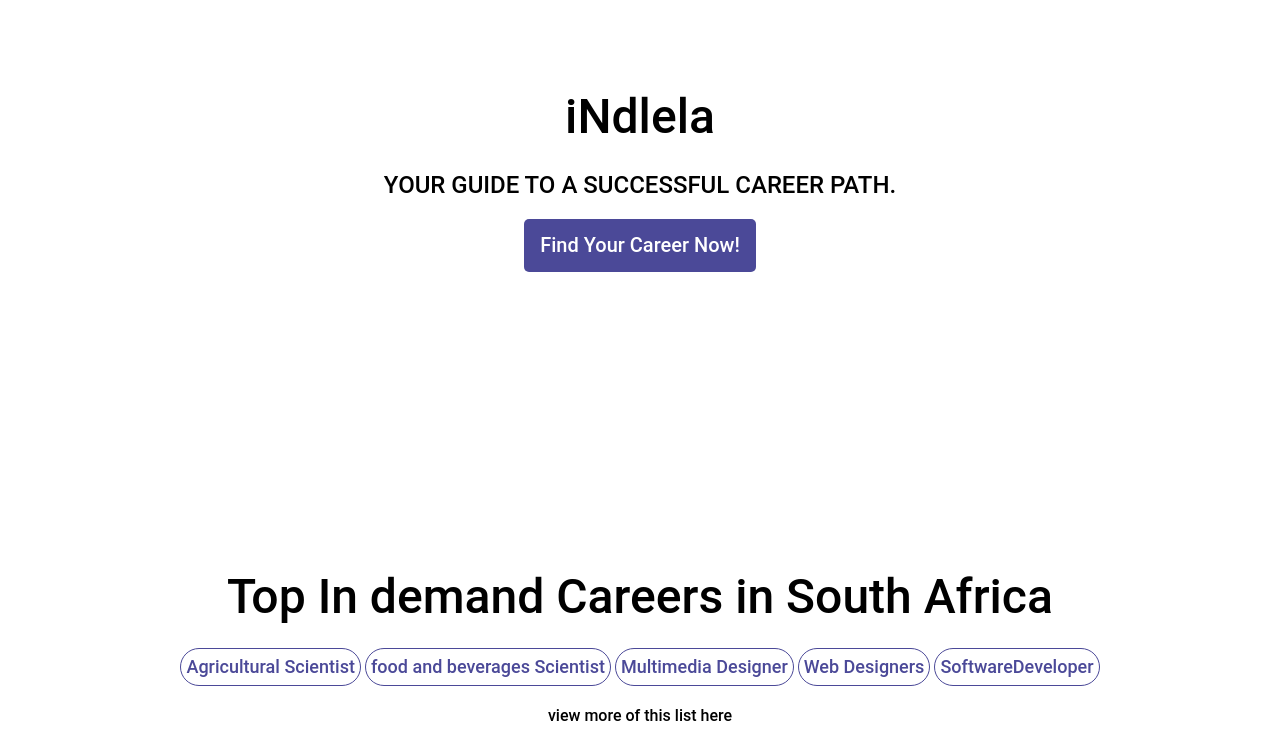
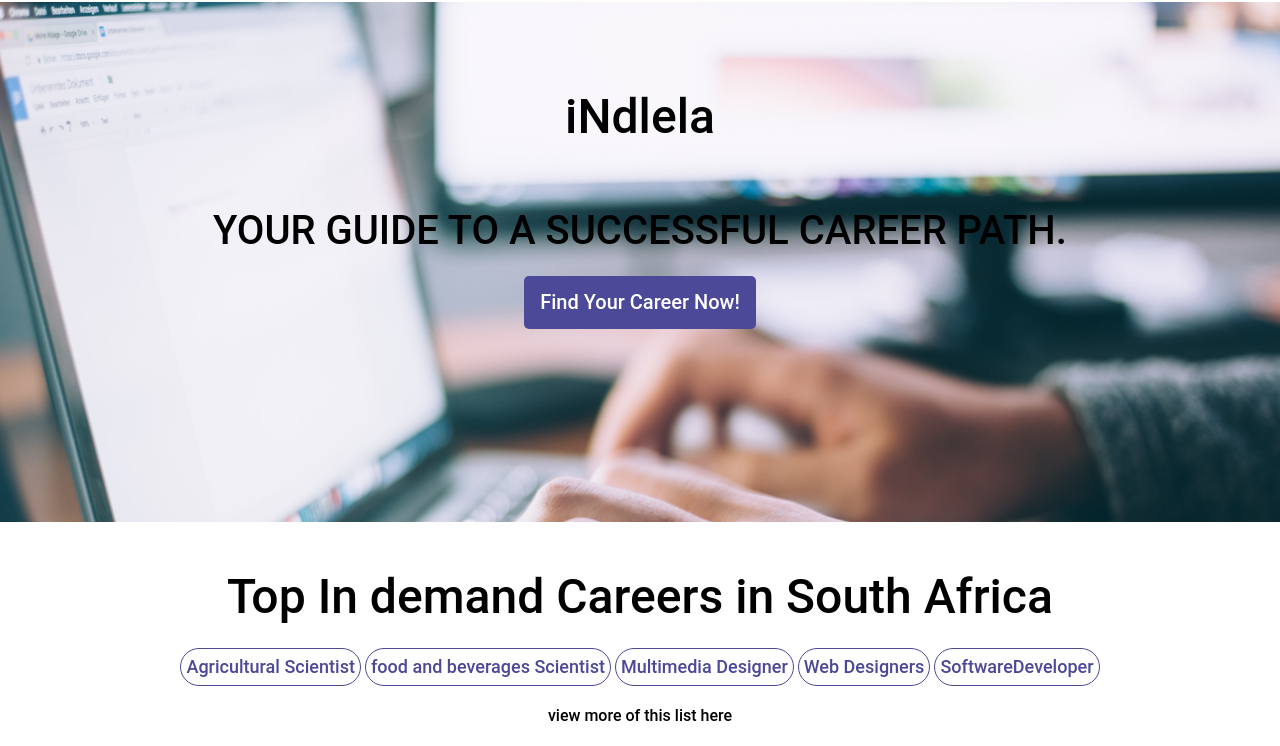
Before and after one commit to refilwe-m/Curiosity-Awards-Owls, a plain HTML site: page index.html in a window 1280 px wide. Shown: the part 54-800 px from the top of the page. Drawn offline with Linux system fonts and the light colour scheme.

Commit message:
landing page fix

```diff
--- a/css/styles.css
+++ b/css/styles.css
@@ -25,7 +25,7 @@ a{
 /*H E A D E R*/
 header {
   color: var(--font-color);
-  background-image:url(images/bg.jpg);
+  background-image:url(../images/bg.jpg);
   background-size:100%;
   padding: 80px 0;
   text-align: center;
--- a/index.html
+++ b/index.html
@@ -24,7 +24,7 @@
   <header>
     <div class="myDiv">
       <h1>iNdlela</h1>
-      <h2><strong>YOUR GUIDE TO A SUCCESSFUL CAREER PATH.</strong></h2>
+      <h2 style="font-size: 40px;margin-top: 50px;"><strong>YOUR GUIDE TO A SUCCESSFUL CAREER PATH.</strong></h2>
       <a class="btn" href="careers.html">Find Your Career Now!</a>
     </div>
   </header>
```
